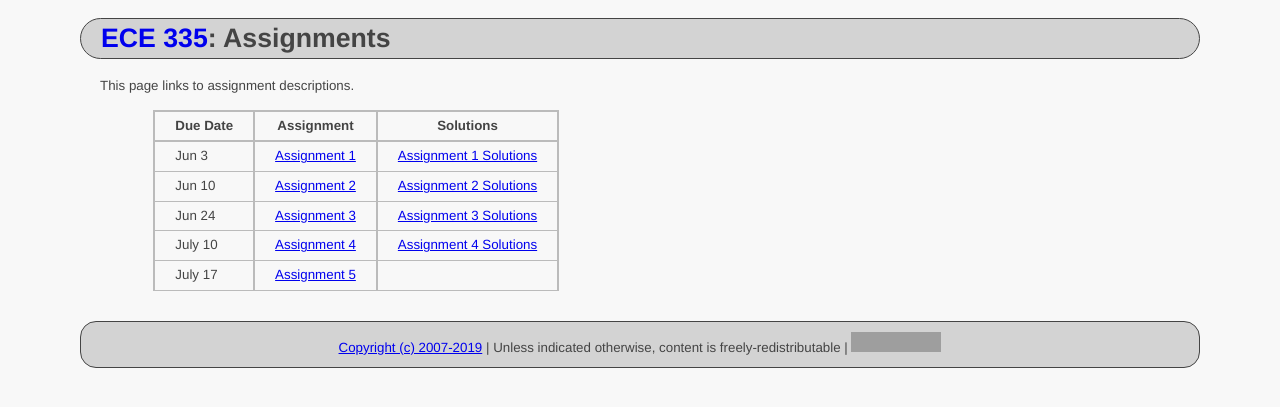
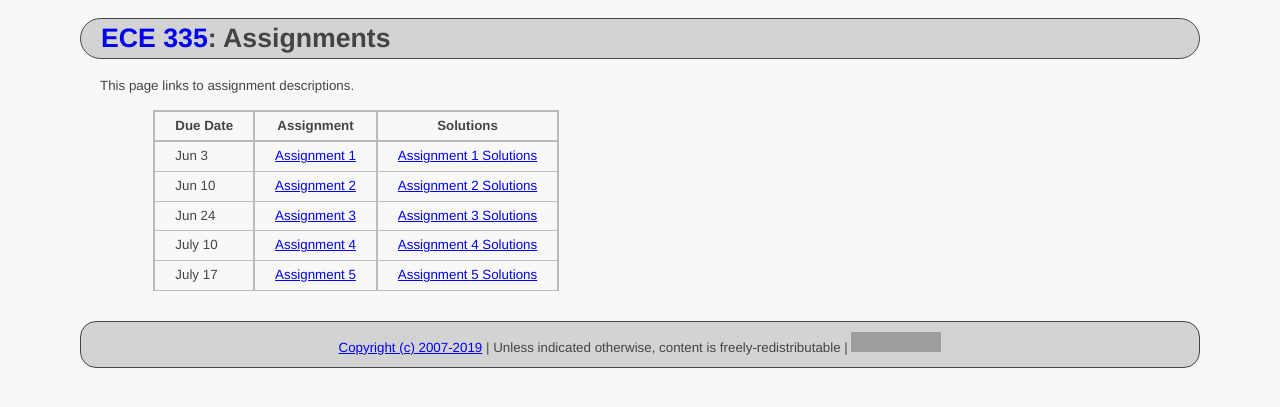
Before and after one commit to ycpcs/ece335-summer2019, a Jekyll site: the page built from assign/index.md, in a window 1280 px wide. Shown: the top 407 px of the page. Built offline with Jekyll 4.4.1, drawn with Linux system fonts in a browser that asks for light colours; grey boxes are pictures that could not be loaded.

Commit message:
add assign 5 sol
add assign 5 sol

```diff
--- a/assign/index.md
+++ b/assign/index.md
@@ -11,4 +11,4 @@ This page links to assignment descriptions.
 > Jun 10   | [Assignment 2](../assign/assign02.html)  | [Assignment 2 Solutions](../assign/sol/assign02sol.pdf) |
 > Jun 24   | [Assignment 3](../assign/assign03.html)  | [Assignment 3 Solutions](../assign/sol/assign03sol.pdf) |
 > July 10  | [Assignment 4](../assign/assign04.html)  | [Assignment 4 Solutions](../assign/sol/assign04sol.pdf) |
-> July 17  | [Assignment 5](../assign/assign05.html)  | |
+> July 17  | [Assignment 5](../assign/assign05.html)  | [Assignment 5 Solutions](../assign/sol/assign05sol.pdf) |
```
Also changed, not shown: 1 other file.
